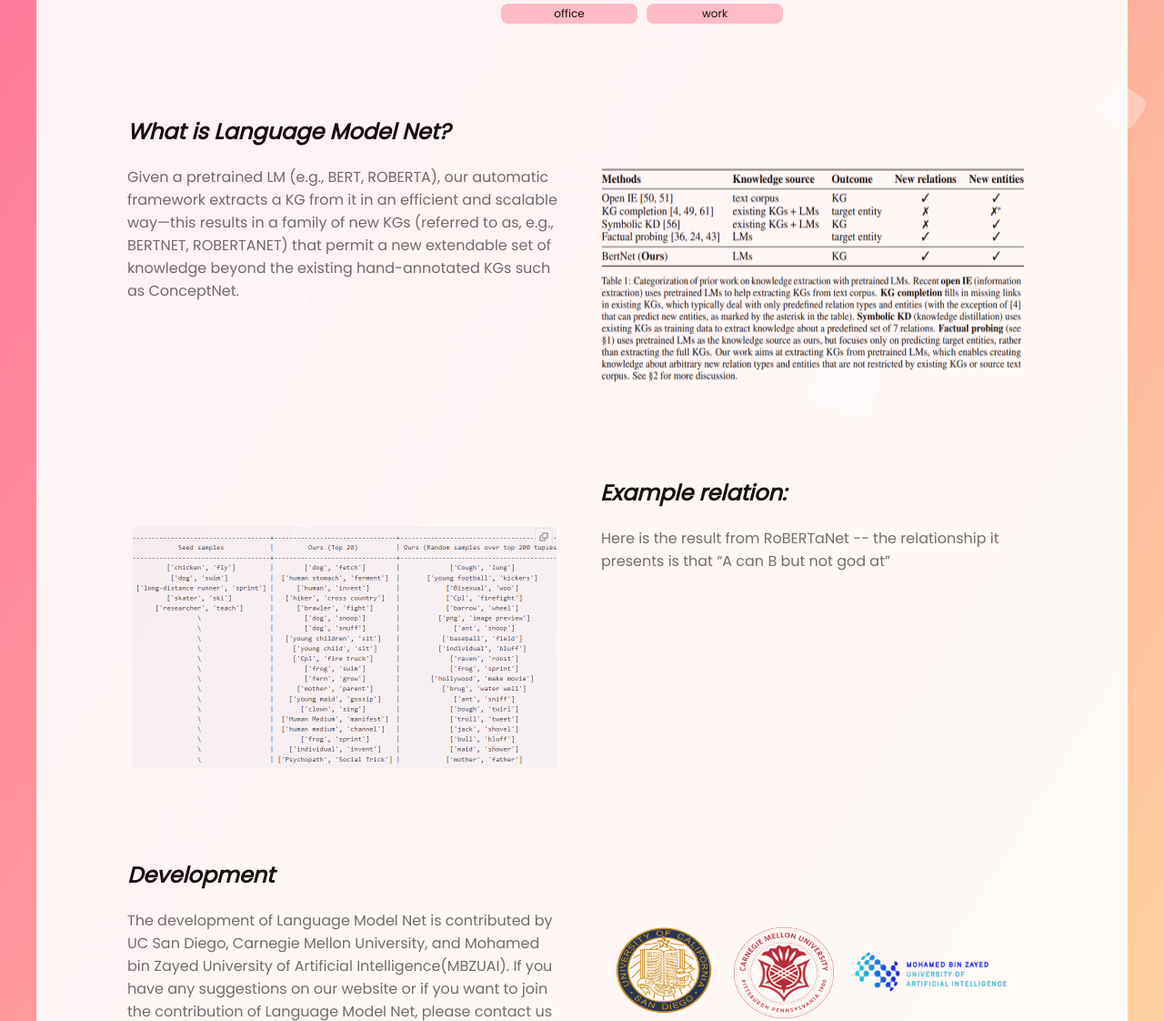
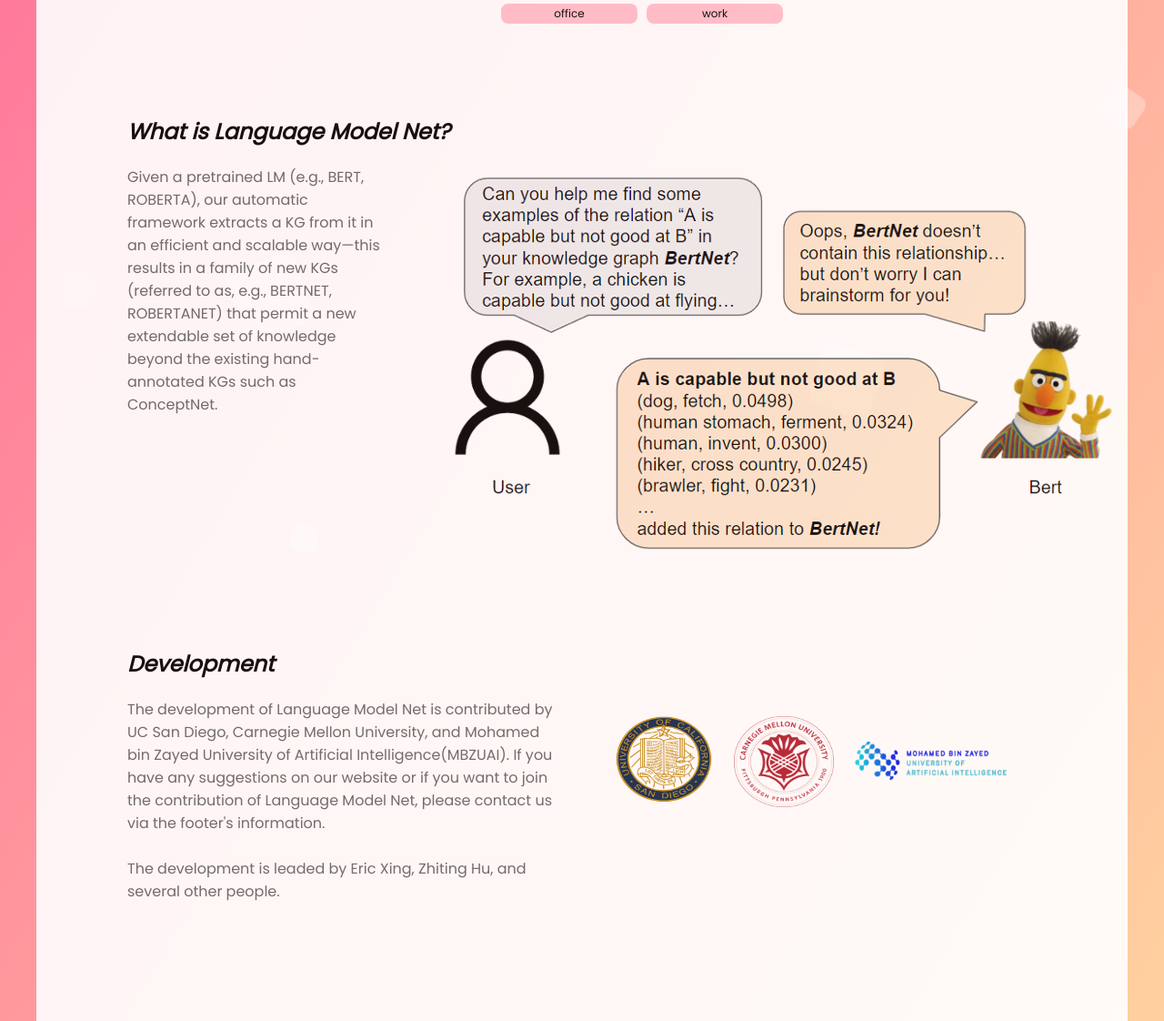
Before and after one commit to BinnYEver/frontend, a Flask app: page / in a window 1280 px wide. Shown: the part 334-1456 px from the top of the page at 91% size. Run offline with Flask 2, Linux system fonts and the light colour scheme; parts of the project's set-up code (start-up, migrations or seed data) failed here and were passed over; some libraries are stand-ins or nearby versions.

Commit message:
Update home.html

```diff
--- a/templates/home.html
+++ b/templates/home.html
@@ -108,10 +108,10 @@
                         family
                         of new KGs (referred to as, e.g., BERTNET, ROBERTANET) that permit a new extendable set of
                         knowledge beyond the existing hand-annotated KGs such as ConceptNet.</p>
-                    <img src="../static/imgs/What is image.png" alt="">
+                    <img src="../static/imgs/whatis.png" alt="">
                 </div>
             </div>
-            <div class="ExampleRelation">
+            <!--<div class="ExampleRelation">
                 <div class="body_content_title">Example relation:</div>
                 <div class="body_content_body">
                     <img src="../static/imgs/Example.png" alt="">
@@ -119,7 +119,7 @@
                         at”</p>
 
                 </div>
-            </div>
+            </div>-->
             <div class="Development">
                 <div class="body_content_title">Development</div>
                 <div class="body_content_body">
```
